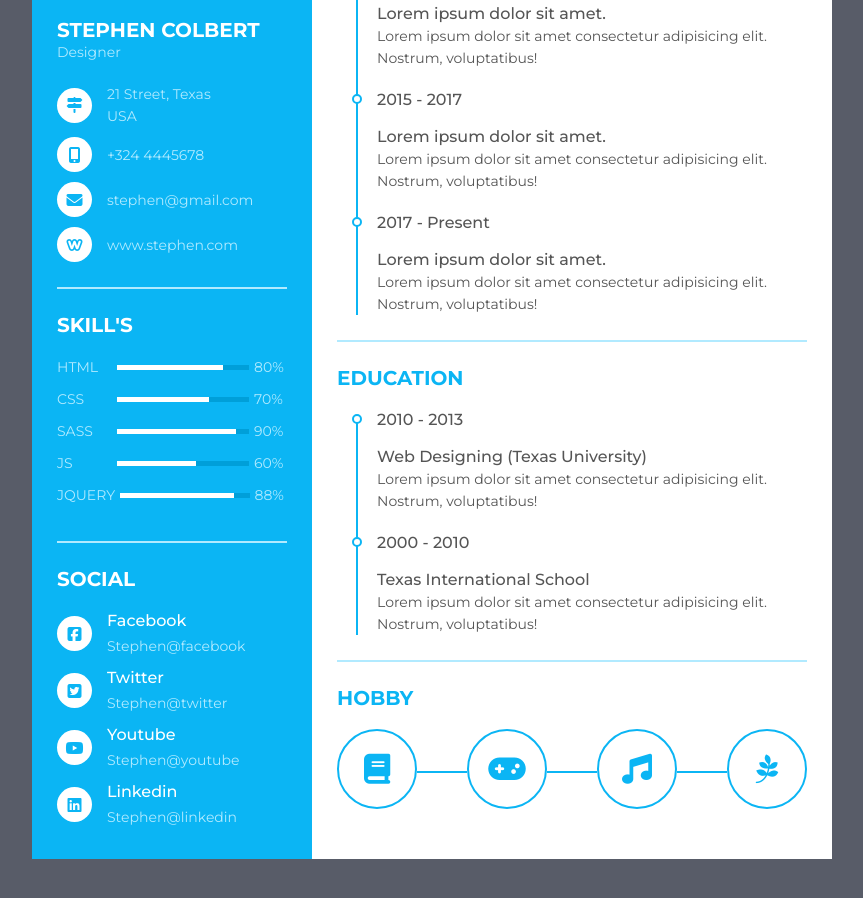
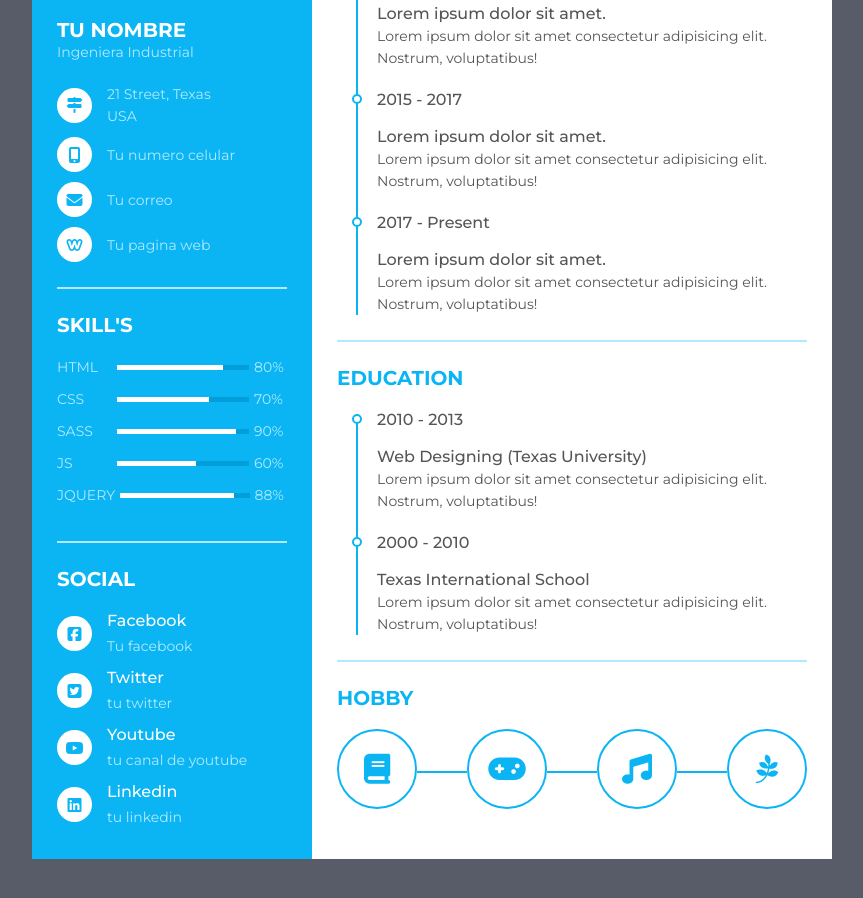
Before and after one commit to LuisAmortegui3691/css-vitae-mayuri-2, a plain HTML site: page index.html in a window 1280 px wide. Shown: the part 336-1234 px from the top of the page, without its empty margins (208-1071 px from the left). Drawn offline with Linux system fonts and the light colour scheme.

Commit message:
Update index.html

```diff
--- a/index.html
+++ b/index.html
@@ -16,8 +16,8 @@
      <div class="resume_content">
        <div class="resume_item resume_info">
          <div class="title">
-           <p class="bold">stephen colbert</p>
-           <p class="regular">Designer</p>
+           <p class="bold">Tu nombre</p>
+           <p class="regular">Ingeniera Industrial</p>
          </div>
          <ul>
            <li>
@@ -33,7 +33,7 @@
                <i class="fas fa-mobile-alt"></i>
              </div>
              <div class="data">
-               +324 4445678
+               Tu numero celular
              </div>
            </li>
            <li>
@@ -41,7 +41,7 @@
                <i class="fas fa-envelope"></i>
              </div>
              <div class="data">
-               stephen@gmail.com
+               Tu correo
              </div>
            </li>
            <li>
@@ -49,7 +49,7 @@
                <i class="fab fa-weebly"></i>
              </div>
              <div class="data">
-               www.stephen.com
+               Tu pagina web
              </div>
            </li>
          </ul>
@@ -117,7 +117,7 @@
              </div>
              <div class="data">
                <p class="semi-bold">Facebook</p>
-               <p>Stephen@facebook</p>
+               <p>Tu facebook</p>
              </div>
            </li>
            <li>
@@ -126,7 +126,7 @@
              </div>
              <div class="data">
                <p class="semi-bold">Twitter</p>
-               <p>Stephen@twitter</p>
+               <p>tu twitter</p>
              </div>
            </li>
            <li>
@@ -135,7 +135,7 @@
              </div>
              <div class="data">
                <p class="semi-bold">Youtube</p>
-               <p>Stephen@youtube</p>
+               <p>tu canal de youtube</p>
              </div>
            </li>
            <li>
@@ -144,7 +144,7 @@
              </div>
              <div class="data">
                <p class="semi-bold">Linkedin</p>
-               <p>Stephen@linkedin</p>
+               <p>tu linkedin</p>
              </div>
            </li>
          </ul>
```
